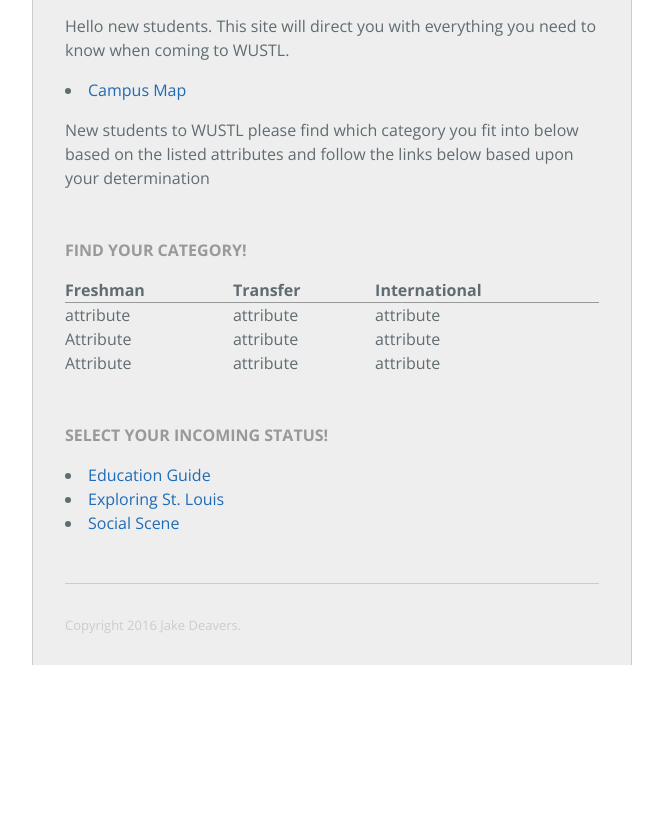
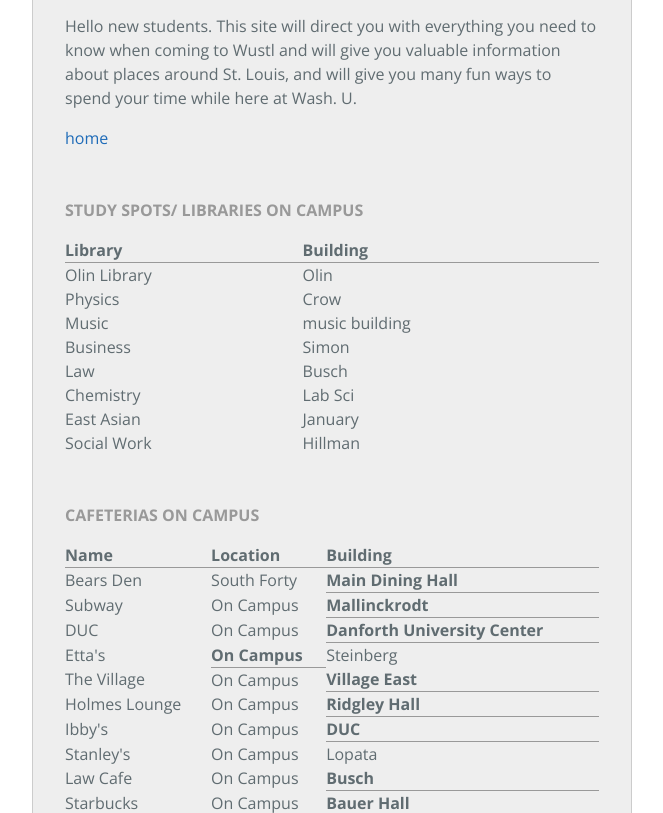
Before and after one commit to jakedeavers/International, a plain HTML site: page index.html in a window 1280 px wide. Shown: the part 139-952 px from the top of the page, without its empty margins (308-971 px from the left). Before the commit the page ends 804 px from the top, so only its background shows below. Drawn offline with nearby package versions, Linux system fonts and the light colour scheme.

Commit message:
Update index.html

```diff
--- a/index.html
+++ b/index.html
@@ -2,7 +2,7 @@
 <html lang="en-us">
   <head>
     <meta charset="UTF-8">
-    <title>New Students</title>
+    <title>International Students</title>
     <meta name="viewport" content="width=device-width, initial-scale=1">
     <link rel="stylesheet" type="text/css" href="stylesheets/normalize.css" media="screen">
     <link href='https://fonts.googleapis.com/css?family=Open+Sans:400,700' rel='stylesheet' type='text/css'>
@@ -41,35 +41,119 @@
       <section class="page-header">
         <h1 class="project-name">International Students</h1>
         <h2 class="project-tagline">Welcome To Wash. U!</h2>
-        <p>Hello new students. This site will direct you with everything you need to know when coming to WUSTL.</p>
-        <li>
-        <a href="http://wustl.edu">Campus Map</a>
-        </li>
-        <p>New students to WUSTL please find which category you fit into below based on the listed attributes and follow the links below based upon your determination</p>
+        <p>Hello new students. This site will direct you with everything you need to know when coming to Wustl and will give you valuable information about places around St. Louis, and will give you many fun ways to spend your time while here at Wash. U.</p>
+        <a href="http://jakedeavers.github.io/QA-home">home</a>
       </section>
 
-      <section class="main-content">
-        <h3>Find your Category!</h3>
+  <section class="main-content">
+        <h3>Study spots/ Libraries on Campus</h3>
         <table>
           <tr>
-            <th>Freshman</th>
-            <th>Transfer</th>
-            <th>International</th>
+            <th>Library</th>
+            <th>Building</th>
           </tr>
           <tr>
-            <td>attribute</td>
-            <td>attribute</td>
-            <td>attribute</td>
+            <td>Olin Library</td>
+            <td>Olin</td>
           </tr>
           <tr>
-            <td>Attribute</td>
-            <td>attribute</td>
-            <td>attribute</td>
+            <td>Physics</td>
+            <td>Crow</td>
           </tr>
           <tr>
-            <td>Attribute</td>
-            <td>attribute</td>
-            <td>attribute</td>
+            <td>Music</td>
+            <td>music building</td>
+          </tr>
+          <tr>
+            <td>Business</td>
+            <td>Simon</td>
+          </tr>
+          <tr>
+            <td>Law</td>
+            <td>Busch</td>
+          </tr>
+          <tr>
+            <td>Chemistry</td>
+            <td>Lab Sci</td>
+          </tr>
+          <tr>
+            <td>East Asian</td>
+            <td>January</td>
+          </tr>
+          <tr>
+            <td>Social Work</td>
+            <td>Hillman</td>
+          </tr>
+        </table>
+        </section>
+
+      <section class="main-content">
+        <h3>Cafeterias on campus</h3>
+        <table>
+          <tr>
+            <th>Name</th>
+            <th>Location</th>
+            <th>Building</th>
+	  </tr>
+          <tr>
+            <td>Bears Den</td>
+            <td>South Forty</td>
+            <th>Main Dining Hall</th>
+          </tr>
+          <tr>
+            <td>Subway</td>
+            <td>On Campus</td>
+            <th>Mallinckrodt</th>
+          </tr>
+          <tr>
+            <td>DUC</td>
+            <td>On Campus</td>
+            <th>Danforth University Center</th>
+          </tr>
+          <tr>
+            <td>Etta's</td>
+            <th>On Campus</th>
+            <td>Steinberg</td>
+          </tr>
+          <tr>
+            <td>The Village</td>
+            <td>On Campus</td>
+            <th>Village East</th>
+          </tr>
+          <tr>
+            <td>Holmes Lounge</td>
+            <td>On Campus</td>
+            <th>Ridgley Hall</th>
+          </tr>
+          <tr>
+            <td>Ibby's</td>
+            <td>On Campus</td>
+            <th>DUC</th>
+          </tr>
+          <tr>
+            <td>Stanley's</td>
+            <td>On Campus</td>
+            <td>Lopata</td>
+          </tr>
+          <tr>
+            <td>Law Cafe</td>
+            <td>On Campus</td>
+            <th>Busch</th>
+          </tr>
+          <tr>
+            <td>Starbucks</td>
+            <td>On Campus</td>
+            <th>Bauer Hall</th>
+          </tr>
+          <tr>
+            <td>Whispers Cafe</td>
+            <td>On Campus</td>
+            <th>Olin</th>
+          </tr>
+          <tr>
+            <td>Einstein Bros</td>
+            <td>On Campus</td>
+            <th>Simon</th>
           </tr>
         </table>
         </section>
```
